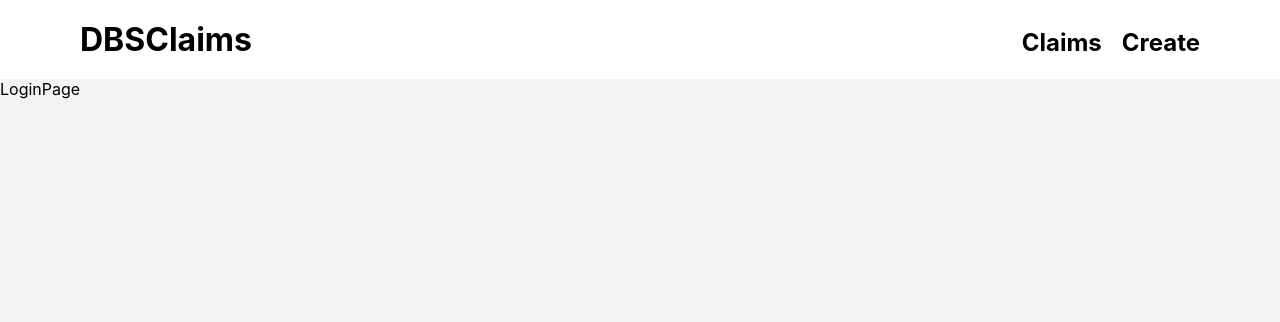
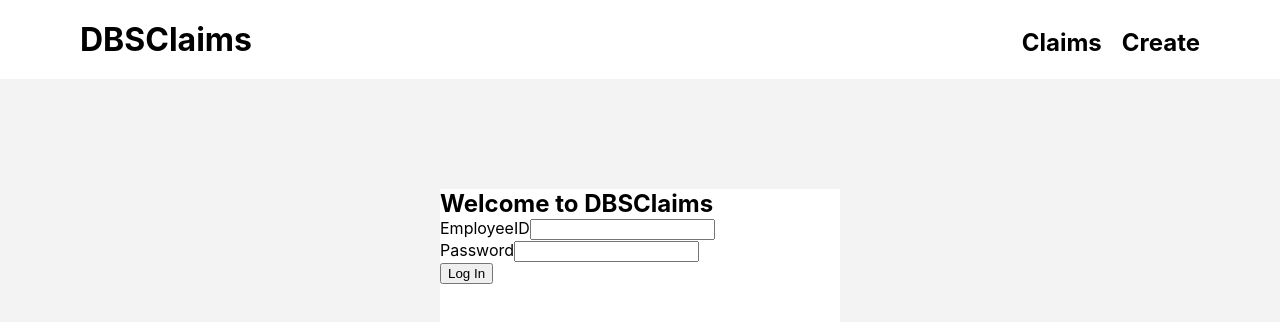
Before and after one commit to geraldhyw/tt2, a React (Create React App) app in the folder frontend/: page /login in a window 1280 px wide. Shown: the top 322 px of the page. Built offline with nearby package versions, Linux system fonts and the light colour scheme; the HTML template or start-up script is replaced by a standard one.

Commit message:
added base code for login page

```diff
--- /dev/null
+++ b/frontend/src/css/LoginPage.css
@@ -0,0 +1,14 @@
+.login-container {
+  display: flex;
+  align-items: center;
+  justify-content: center;
+  height: 90vh;
+  width: 100vw;
+  /* background-color: red; */
+}
+
+.login-element {
+  height: 500px;
+  width: 400px;
+  background-color: var(--white);
+}
--- a/frontend/src/css/Navbar.css
+++ b/frontend/src/css/Navbar.css
@@ -21,5 +21,5 @@
 }
 
 .navbar-right {
-  padding-left: 20px;
+  margin-left: 20px;
 }
--- a/frontend/src/pages/LoginPage.js
+++ b/frontend/src/pages/LoginPage.js
@@ -1,8 +1,44 @@
-import React from 'react'
+import React, { useState } from 'react'
+import '../css/LoginPage.css'
 
 const LoginPage = () => {
+  const [EmployeeID, setEmployeeID] = useState('')
+  const [Password, setPassword] = useState('')
+
+  const handleLogin = (e) => {
+    e.preventDefault()
+    console.log(EmployeeID, Password)
+  }
+
   return (
-    <div>LoginPage</div>
+    <div className="login-container">
+      <div className="login-element">
+        <h2 className="login-header">
+          Welcome to DBSClaims
+        </h2>
+        <form onSubmit={(e) => handleLogin(e)}>
+          <div className="login-form-field">
+            <label>EmployeeID</label>
+            <input
+              type="number"
+              value={EmployeeID}
+              onChange={(e) => setEmployeeID(e.target.value)}
+            />
+          </div>
+
+          <div className="login-form-field">
+            <label>Password</label>
+            <input
+              type="password"
+              value={Password}
+              onChange={(e) => setPassword(e.target.value)}
+            />
+          </div>
+
+          <button type="submit">Log In</button>
+        </form>
+      </div>
+    </div>
   )
 }
 
```
